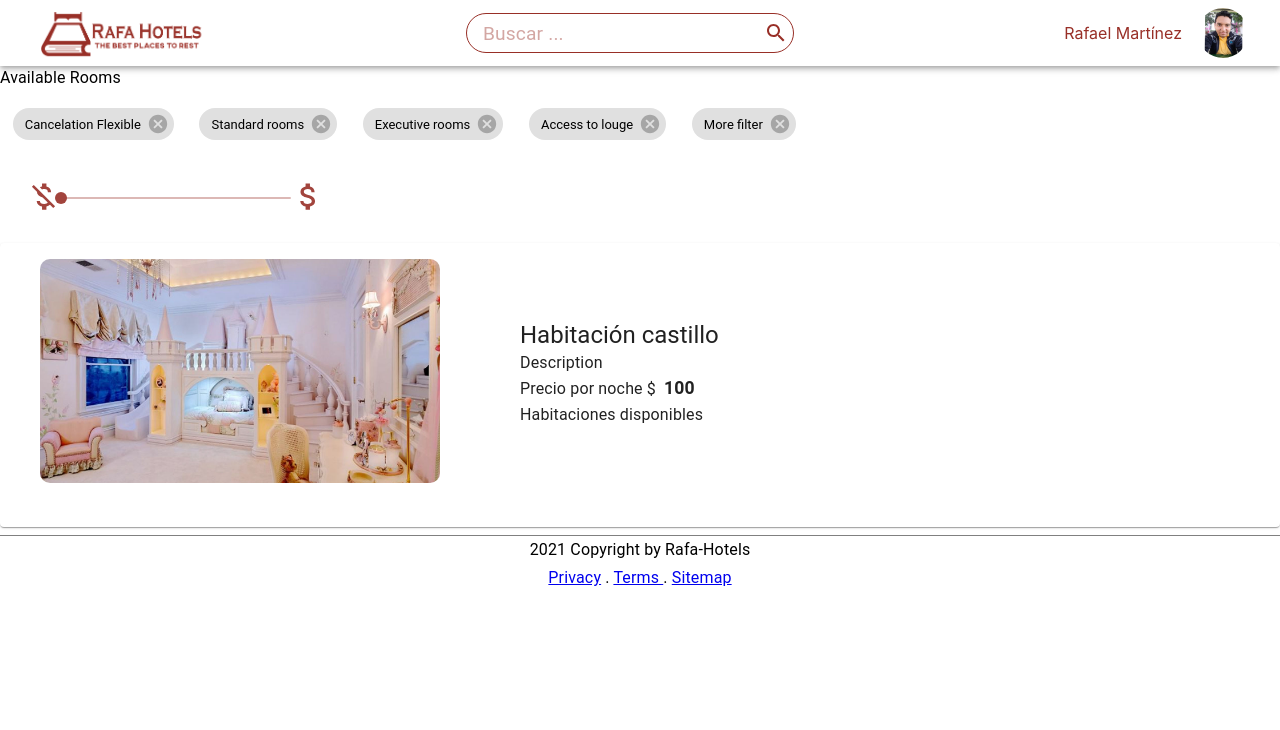
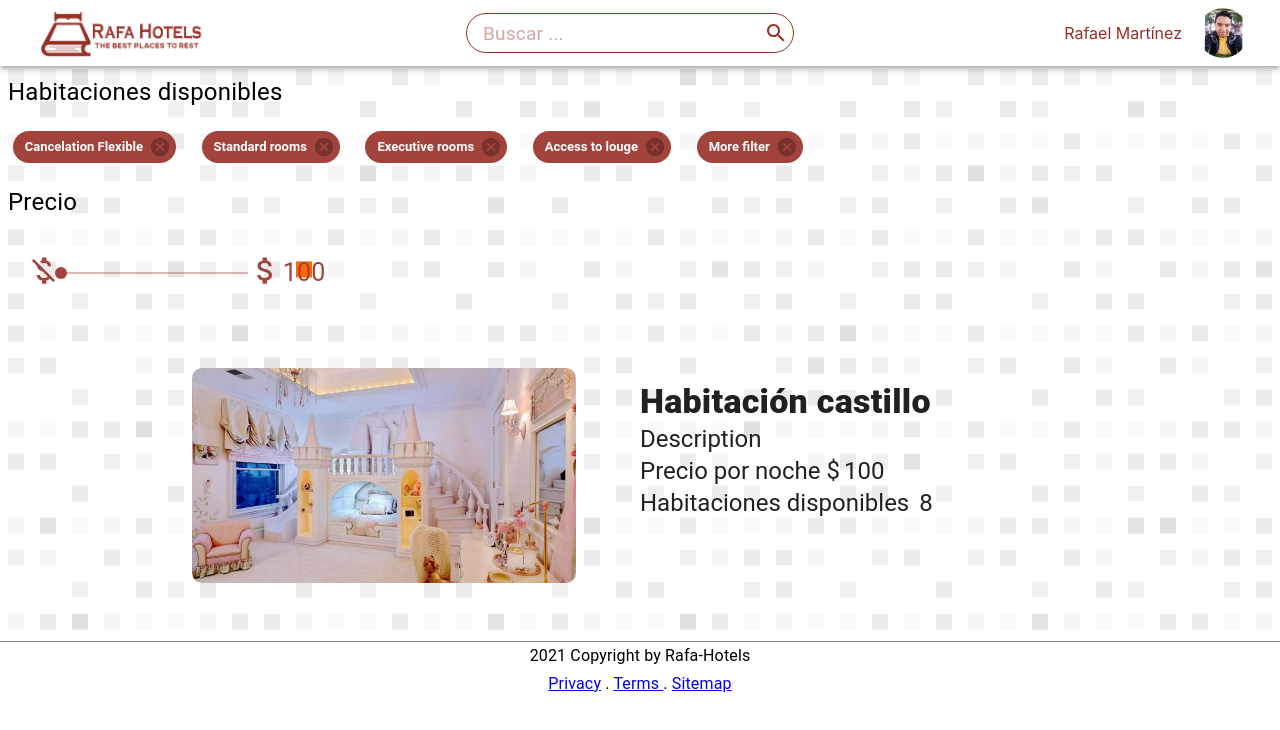
Before and after one commit to FieraNumero1/Hotels-Rafa, a React (Create React App) app: page /search in a window 1280 px wide. Shown: the top 730 px of the page. Built offline with nearby package versions, Linux system fonts and the light colour scheme.

Commit message:
💄the search page has been advanced

```diff
--- a/src/components/Banner.js
+++ b/src/components/Banner.js
@@ -1,14 +1,16 @@
 import React from 'react'
 import backgroundImage from '../issest/img/possibleBack.jpg'
 import { Button, makeStyles, Typography } from '@material-ui/core';
+import { useHistory} from 'react-router-dom'
 
 const Banner = () => {
+    const history = useHistory();
     const classes = useStyle();
     return (
         <div className={classes.root}>
             <div className={classes.card}>
                 <Typography variant='h2' > Planea tu descanso </Typography>
-                <Button variant="contained" color="primary"> Nuestras habitaciones </Button>
+                <Button onClick={() => history.push('/search')} variant="contained" color="primary"> Nuestras habitaciones </Button>
             </div>
 
         </div>
@@ -29,6 +31,9 @@ const useStyle = makeStyles((theme)=>({
     },
     card:{
         width:'350px',
+        "@media (max-width: 400px)": {
+            width:'100%',
+          },
         backgroundColor:'rgba(152,47,39,0.5)',
         color:'white',
         textAlign:'center',
--- a/src/components/Footer.js
+++ b/src/components/Footer.js
@@ -25,6 +25,7 @@ const useStyles = makeStyles((theme) => ({
         color: 'black',
         textDecoration: 'none',
         transition: 'all 1s ease',
+
         '&:hover' : {
             backgroundColor:'rgba(152,47,39,0.5)',
             boxShadow:'5px 10px 5px 15px gray',
--- a/src/components/Home.js
+++ b/src/components/Home.js
@@ -4,6 +4,7 @@ import Banner from './Banner';
 import RoomCard from './RoomCard';
 import DatePicker from './DatePicker';
 import dataRoom from './RoomsData'
+import backgroundImage from '../issest/img/fondo.1.svg'
 
 const resetModals = (data) => data.map((room)=>({...room, show: false}));
 
@@ -48,9 +49,15 @@ const Home = () => {
 
 const useStyle = makeStyles((theme)=>({
   root: {
+    padding: 0,
+    margin: 0,
     display: 'flex',
     flexDirection: 'column',
     width: '100%',
+    backgroundImage: `url(${backgroundImage})`,
+    backgroundPosition:'fixed',
+    backgroundSize:'cover',
+    backgroundRepeat:'no-repeat',
   },
   dates: {
     display: 'flex',
@@ -68,7 +75,6 @@ const useStyle = makeStyles((theme)=>({
     flexWrap:'wrap',
     justifyContent: 'center',
     flexDirection: 'row',
-
     },
   bottonsitos: {
     top:'10px',
--- a/src/components/Results.js
+++ b/src/components/Results.js
@@ -2,19 +2,20 @@ import React from 'react'
 import { makeStyles } from '@material-ui/core/styles';
 import { Paper, Typography } from '@material-ui/core';
 
-
 const Results = ({ src, title, description, prize, stock }) => {
     const classes = useStyles();
     return (
-        <Paper className={classes.root}>
-            <div className={classes.left}>
-                <img  className={classes.image} src={src} alt={title} />
-            </div>
-            <div className={classes.right}>
-                <Typography variant="h5">{title}</Typography>
-                <Typography variant="body1">{description}</Typography>
-                <Typography variant="body1"> Precio por noche $<span className={classes.number}>{prize}</span></Typography>
-                <Typography variant="body1">Habitaciones disponibles <span className={classes.number}> {stock} </span></Typography>
+        <Paper  elevation={0} className={classes.root}>
+            <div className={classes.background}>
+                <div className={classes.left}>
+                    <img  className={classes.image} src={src} alt={title} />
+                </div>
+                <div className={classes.right}>
+                    <Typography style={{ fontWeight:1000}} variant="h4">{title}</Typography>
+                    <Typography  variant="h5">{description}</Typography>
+                    <Typography  variant="h5"> Precio por noche $<span  className={classes.number}>{prize}</span></Typography>
+                    <Typography  variant="h5">Habitaciones disponibles <span className={classes.number}> {stock} </span></Typography>
+                </div>
             </div>
         </Paper>
     )
@@ -23,42 +24,83 @@ const Results = ({ src, title, description, prize, stock }) => {
 const useStyles = makeStyles((theme) => ({
     root: {
         display: 'flex',
-        justifyContent: 'flex-start',
+        justifyContent: 'center',
+        alignItems: 'center',
+
+        [theme.breakpoints.down("xs")]: {
+            flexDirection: 'column',
+            textAlign: 'center',
+            justifyContent: 'center',
+        },
+        flexWrap:'wrap',
+        background:'transparent',
+        // background: 'rgba(255,255,255,0.1)',
+        // borderRadius: '10px',
+        // border: '2px solid white',
+        // marginBottom:5,
+
+
+    },
+    background: {
+        display: 'flex',
+        width: '80%',
+        justifyContent: 'center',
+        alignItems: 'center',
+        borderRadius: '10px',
+        transition: 'all 0.5s ease',
+        '&:hover' : {
+            border:'2px solid #A2433C',
+            background: 'rgba(0,0,0,0.1)',
+            // color:'white',
+        },
         [theme.breakpoints.down("xs")]: {
             flexDirection: 'column',
             textAlign: 'center',
             justifyContent: 'center',
         },
     },
+
     left: {
-        margin: theme.spacing(2,5,5,5),
-        maxWidth:'50%',
-        [theme.breakpoints.down("xs")]: {
+        display: 'flex',
+        justifyContent: 'center',
+        alignItems: 'center',
+        width: '50%',
 
-            justifyContent: 'center',
-            display: 'absolute',
-            alignItems: 'center',
-        },
     },
     right: {
         display: 'flex',
         flexDirection: 'column',
         justifyContent: 'center',
-        margin: theme.spacing(2,5,5,5),
-
-        [theme.breakpoints.down("xs")]: {
-            flexWrap:'wrap',
-        },
+        alignItems: 'left',
+        width: '50%',
+        fontWeight: 1000,
+        "@media (max-width: 600px)": {
+            width:'100%',
+            alignItems: 'center',
+          },
+          marginBottom:'50px',
     },
     image: {
-        maxWidth:'400px',
+        width:'75%',
         height: 'auto',
         borderRadius: '10px',
+        "@media (max-width: 600px)": {
+            width:'300px',
+          },
+          "@media (max-width: 400px)": {
+            width:'200px',
+          },
+        marginBottom:'50px',
+        marginTop:'50px',
+        transition: 'all 1s ease',
+        '&:hover' : {
+            boxShadow:'5px 10px gray',
+            transform: 'scale(1.1)',
+        }
     },
     number: {
-        fontWeight:'bold',
-        marginLeft:theme.spacing(1),
-        fontSize:'1.1rem',
+        // fontWeight:'bold',
+        marginLeft:theme.spacing(0.5),
     },
 }))
 
--- a/src/components/RoomsData.js
+++ b/src/components/RoomsData.js
@@ -14,6 +14,7 @@ const dataRoom = [
         description: 'Description',
         cat:'room',
         prize:150,
+        stock:5,
     },
     {   src: img2,
         title: 'Balneario interno',
@@ -25,6 +26,7 @@ const dataRoom = [
         description: 'Description',
         cat:'room',
         prize:250,
+        stock:2,
     },
     {   src: img4,
         title: 'Piscina de lujo',
@@ -36,12 +38,14 @@ const dataRoom = [
         description: 'Description',
         cat:'room',
         prize:500,
+        stock:1,
     },
     {   src: img6,
         title: 'Habitación gamer',
         description: 'Description',
         cat:'room',
         prize:200,
+        stock:6,
     },
     {   src: img7,
         title: 'Restaurante',
@@ -53,6 +57,7 @@ const dataRoom = [
         description: 'Description',
         cat:'room',
         prize:100,
+        stock:8,
     },
     {   src: img9,
         title: 'Bar',
--- a/src/components/SearchPage.js
+++ b/src/components/SearchPage.js
@@ -8,6 +8,7 @@ import AttachMoneyIcon from '@material-ui/icons/AttachMoney';
 import MoneyOffIcon from '@material-ui/icons/MoneyOff';
 import Results from './Results';
 import dataRoom from './RoomsData'
+import backgroundImage from '../issest/img/fondo.1.svg'
 
 const SearchPage = () => {
     const classes = useStyles();
@@ -29,7 +30,7 @@ const SearchPage = () => {
 
     return (
         <div className={classes.root}>
-            <Typography variante='h5' gutterBottom> Available Rooms
+            <Typography variante='h2' className={classes.text1} gutterBottom> Habitaciones disponibles
              </Typography>
             <div className={classes.chips}>
                 {
@@ -48,10 +49,15 @@ const SearchPage = () => {
                     })
                 }
             </div>
+            <Typography variante='h3' className={classes.text1} gutterBottom>
+                Precio
+            </Typography>
+
             <div className={classes.slider}>
                 <Link onClick={() => isntThereMoney()}>
                     <MoneyOffIcon style={{ color: '#A2443D', fontSize: 35 }} />
                 </Link>
+
 
                 <Slider
                     style={{ color: '#A2443D' }}
@@ -65,8 +71,11 @@ const SearchPage = () => {
                 <Link onClick={() => isThereMoney()}>
                     <AttachMoneyIcon style={{ color: '#A2443D', fontSize: 35 }} />
                 </Link>
+                <Typography variante='h3' style={{ color: '#A2443D', fontSize: 25 }} >
+                {money}
+                </Typography>
             </div>
-            <div>
+            <div className={classes.cards}>
                 {
                     dataRoom
                         .filter((data) => (data.cat === "room" && data.prize <= money))
@@ -86,21 +95,32 @@ const useStyles = makeStyles((theme) => ({
         width: '100%',
         padding: '0px',
         margin: '0px',
-
+        backgroundImage: `url(${backgroundImage})`,
+        backgroundPosition:'center',
+        backgroundSize:'cover',
+        backgroundRepeat:'no-repeat',
+        boxShadow:'none',
     },
     chipInside: {
+        backgroundColor: 'rgba(152,47,39,0.9)',
         textAlign: 'center',
-        color: 'black',
+        color: 'white',
         transition: 'all 1s ease',
         margin: "1vw",
+        fontWeight: 'bold',
         '&:hover': {
             backgroundColor: 'rgba(152,47,39,0.5)',
             boxShadow: '1px 1px 1px 1px gray',
             color: "white",
         }
     },
-    chips: {
-
+    card:{
+        border:'none',
+    },
+    text1: {
+    margin:theme.spacing(1),
+    fontSize:'1.5rem',
+    fontWeight: 400,
     },
     slider: {
         display: 'flex',
```
Also changed, not shown: src/issest/img/fondo.1.svg (added), src/issest/img/fondoAlternativo.svg (added).
